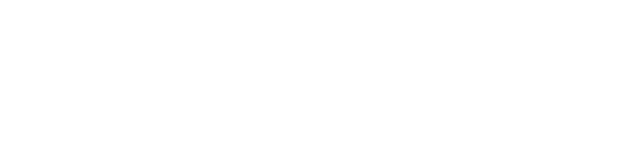
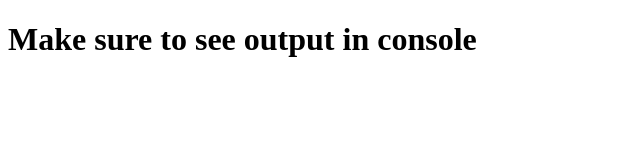
Before and after one commit to thapaliyaprasanga/usersList, a plain HTML site: page index.html in a window 1280 px wide. Shown: the whole page, without its empty margins (0-640 px from the left). Drawn offline with Linux system fonts and the light colour scheme.

Commit message:
Message added

```diff
--- a/index.html
+++ b/index.html
@@ -6,6 +6,7 @@
     <title>Document</title>
 </head>
 <body>
+    <h1>Make sure to see output in console</h1>
     <script src="Task1.js"></script>
 </body>
 </html>
```
